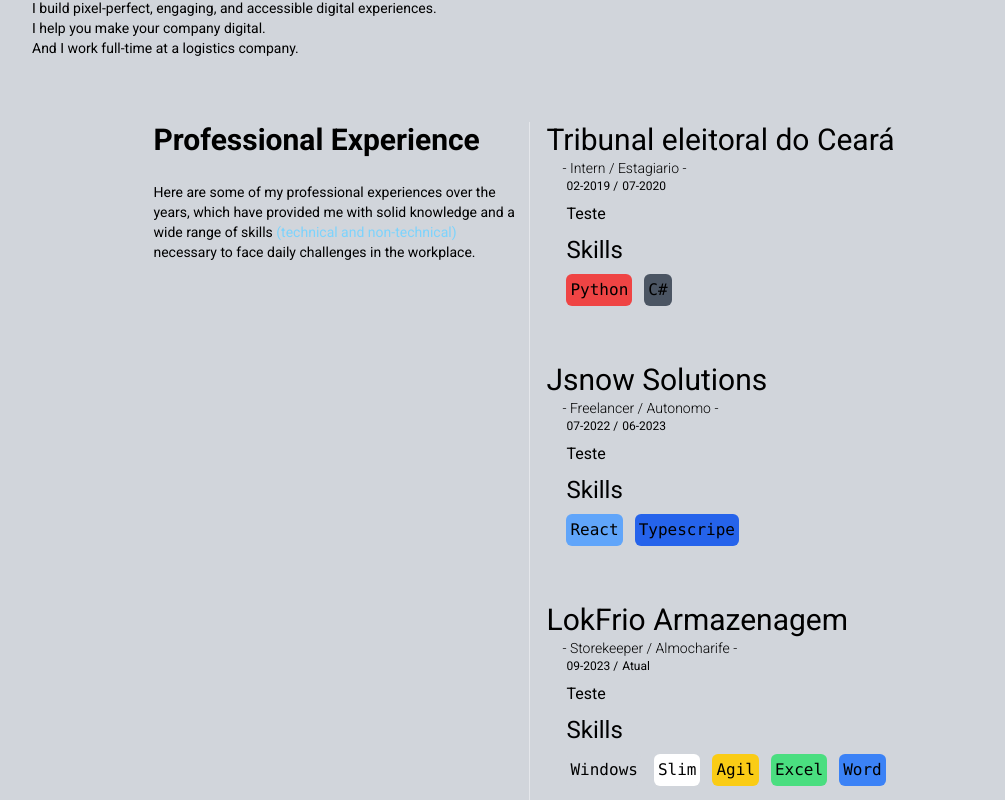
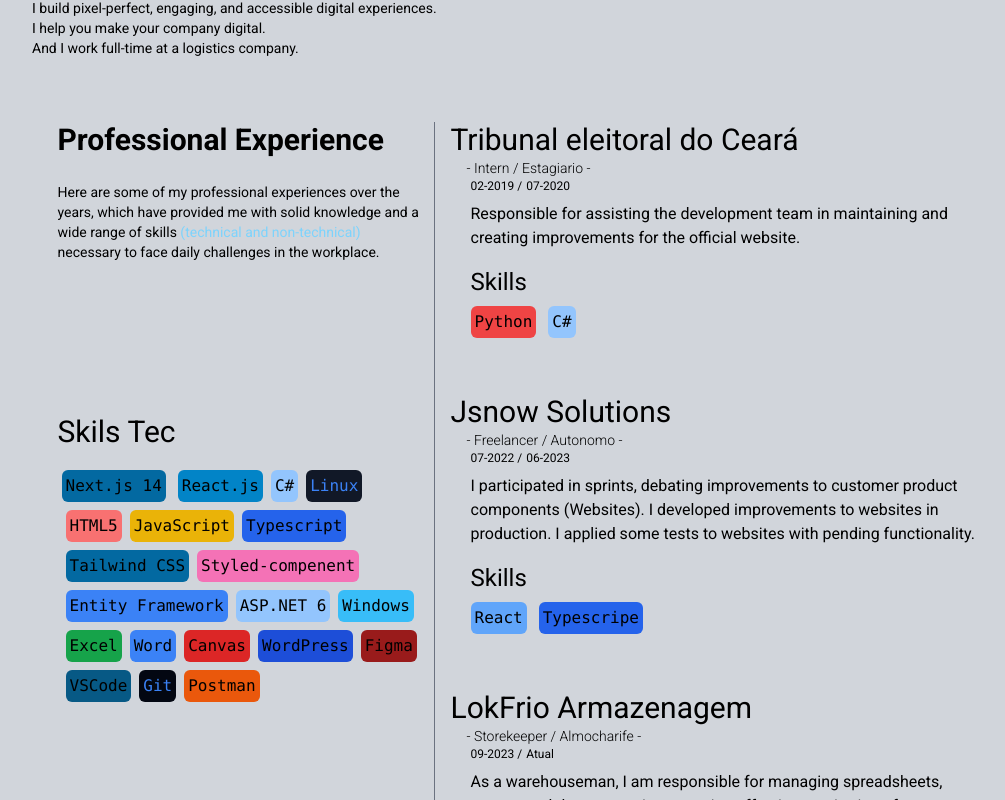
Before and after one commit to mascou9090/portfile-mascou, a Next.js app: page / in a window 1280 px wide. Shown: the part 260-1060 px from the top of the page, without its empty margins (120-1125 px from the left). Built offline with nearby package versions, Linux system fonts and the light colour scheme.

Commit message:
Home component finished

```diff
--- a/app/contact/page.tsx
+++ b/app/contact/page.tsx
@@ -36,9 +36,9 @@
                     <p className="text-md">In case you want to take a look at my codes, I also left my <a className="hover:opacity-40 font-bold duration-300" href="https://github.com/mascou9090">Github</a>.</p>
                 </div>
                 <div className="flex animate-content-main justify-center">
-                    <Link href="https://drive.google.com/file/d/1S5EBi9vDpandKnpjOQ6cxiabTFW2974R/view?usp=drive_link" passHref>
+                    <Link href="" passHref>
                         {/* biome-ignore lint/a11y/useButtonType: <explanation> */}
-                        <button className="border-none my-20 mx-4 w-60 h-14 rounded-lg dark:text-gray-300 bg-blue-700 hover:bg-slate-800 hover:text-black text-gray-800 dark:bg-sky-600 dark:hover:bg-stone-900 duration-300 cursor-pointer dark:hover:text-sky-400 font-bold">Curriculun Download</button>
+                        <button className="border-none my-20 mx-4 w-60 h-14 rounded-lg dark:text-gray-300 bg-blue-700 hover:bg-slate-800 hover:text-gray-200 text-gray-800 dark:bg-sky-600 dark:hover:bg-stone-900 duration-300 cursor-not-allowed dark:hover:text-sky-400 font-bold">Curriculun Download</button>
                     </Link>
                 </div>
             </div>
--- /dev/null
+++ b/app/descripetions/index.tsx
@@ -0,0 +1,4 @@
+
+export const freelancerDescription = "I participated in sprints, debating improvements to customer product components (Websites). I developed improvements to websites in production. I applied some tests to websites with pending functionality."
+export const internDescription = "Responsible for assisting the development team in maintaining and creating improvements for the official website."
+export const storekeeperDescription = "As a warehouseman, I am responsible for managing spreadsheets, reports and documentation, ensuring effective monitoring of resources and loads. My analytical skills allow me to identify opportunities to improve operational efficiency. Additionally, I coordinate with service providers to ensure proper movement of goods. I use Agil and Slim software for precise control of volumes, validity, titles and brands."
--- a/app/experience/index.tsx
+++ b/app/experience/index.tsx
@@ -30,7 +30,7 @@
 
 
     return (
-        <div className="flex flex-col pb-12 border-l-[1px] pl-4">
+        <div className="flex flex-col pb-12 dark:border-gray-400 border-gray-500 border-l-[1px] pl-4">
             <div>
                 <h3 className="text-3xl">{compane}</h3>
             </div>
@@ -41,11 +41,11 @@
                     <p className="text-xs">{dataActual} /</p>
                     <p className="text-xs">{monthExit === 0 ? ("Atual") : (dataExit)}</p>
                 </div>
-                <p className="block my-2">{description}</p>
+                <p className="block my-2 pb-2 md:w-[520px]">{description}</p>
                     <h3 className="text-2xl">Skills</h3>
                 <div className="flex py-2 space-x-3">
                     {skils?.map(skil => (
-                        <div key={skil.name} className={`${skil.cor} text-black font-mono animate-content-second rounded-md p-1`}>
+                        <div key={skil.name} className={`${skil.cor} dark:text-white text-black font-mono animate-content-second rounded-md p-1`}>
                             <p>{skil.name}</p>
                         </div>
                     ))}
--- a/app/layout.tsx
+++ b/app/layout.tsx
@@ -57,7 +57,7 @@
                     </div>
                 </header>
                 {children}
-                <footer className="justify-center mx-6 my-10 border-t-2 text-black flex border-gray-500 pt-8 w-auto">
+                <footer className="justify-center mx-6 my-10 border-t-2 dark:text-gray-300 text-black flex border-gray-500 pt-8 w-auto">
                     <div className="md:flex m-auto md:space-x-4 justify-center">
                         <p className="text-center">
                             <strong className="">© 2022 - 2024</strong>
@@ -70,7 +70,7 @@
                             <strong>Work</strong>
                             <br />
                             <a className="hover:opacity-40 duration-300 cursor-pointer" href="/about">
-                                Develep and Logistic
+                                Develop / Logistic
                             </a>
                         </p>
                         <p className="text-center"><strong>Social</strong>
--- a/app/page.tsx
+++ b/app/page.tsx
@@ -1,5 +1,7 @@
 import Link from "next/link";
 import Experience from "./experience";
+import { freelancerDescription, internDescription, storekeeperDescription } from "./descripetions";
+import Tecs from "./tecs";
 
 console.log("a")
 export default function Home() {
@@ -22,11 +24,34 @@
         <div className="px-2 md:w-96">
           <h2 className="font-semibold text-3xl">Professional Experience</h2>
           <p className=" py-6 text-sm">Here are some of my professional experiences over the years, which have provided me with solid knowledge and a wide range of skills <strong className="font-medium text-sky-300">(technical and non-technical)</strong> necessary to face daily challenges in the workplace.</p>
+          <h3 className="sm:mt-28 py-4 text-3xl">Skils Tec</h3>
+          <div className="flex flex-wrap mb-8 space-x-2 max-w-96">
+            <Tecs text="text-white" bg="bg-sky-700" name="Next.js 14"/>
+            <Tecs text="text-white" bg="bg-sky-600" name="React.js"/>
+            <Tecs text="text-white" bg="bg-blue-300" name="C#"/>
+            <Tecs text2="text-blue-500" text="text-white" bg="bg-gray-900" name="Linux"/>
+            <Tecs text="text-white" bg="bg-red-400" name="HTML5"/>
+            <Tecs text="text-white" bg="bg-yellow-500" name="JavaScript"/>
+            <Tecs text="text-white" bg="bg-blue-600" name="Typescript"/>
+            <Tecs text="text-white" bg="bg-sky-700" name="Tailwind CSS"/>
+            <Tecs text="text-white" bg="bg-pink-400" name="Styled-compenent"/>
+            <Tecs text="text-white" bg="bg-blue-500" name="Entity Framework"/>
+            <Tecs text="text-white" bg="bg-blue-300" name="ASP.NET 6"/>
+            <Tecs text="text-white" bg="bg-sky-400" name="Windows"/>
+            <Tecs text="text-white" bg="bg-green-600" name="Excel"/>
+            <Tecs text="text-white" bg="bg-blue-500" name="Word"/>
+            <Tecs text="text-white" bg="bg-red-600" name="Canvas"/>
+            <Tecs text="text-white" bg="bg-blue-700" name="WordPress"/>
+            <Tecs text="text-white" bg="bg-red-800" name="Figma"/>
+            <Tecs text="text-white" bg="bg-sky-800" name="VSCode"/>
+            <Tecs text2="text-blue-500" text="text-white" bg="bg-gray-950" name="Git"/>
+            <Tecs text="text-white" bg="bg-orange-600" name="Postman"/>
+          </div>
         </div>
         <div className="mb-20">
-          <Experience name="Intern / Estagiario" skils={[{'name':"Python",'cor':"bg-red-500"}, {'name':"C#",'cor':"bg-gray-600"}]} dataAdimision={new Date(2019,2)} dataResignation={new Date(2020,7)} description="Teste" compane="Tribunal eleitoral do Ceará"/>
-          <Experience name="Freelancer / Autonomo" skils={[{'name':"React",'cor':"bg-blue-400"}, {'name':"Typescripe",'cor':"bg-blue-600"}]} dataAdimision={new Date(2022,7)} dataResignation={new Date(2023,6)} description="Teste" compane="Jsnow Solutions"/>
-          <Experience name="Storekeeper / Almocharife" skils={[{'name':"Windows",'cor':"bg-gray-300"}, {'name':"Slim",'cor':"bg-white"}, {'name':"Agil",'cor':"bg-yellow-400"},{'name':"Excel",'cor':"bg-green-400"}, {'name':"Word",'cor':"bg-blue-500"}]} dataAdimision={new Date(2023,9)} dataResignation={new Date(0,0)} description="Teste" compane="LokFrio Armazenagem"/>
+          <Experience name="Intern / Estagiario" skils={[{'name':"Python",'cor':"bg-red-500"}, {'name':"C#",'cor':"bg-blue-300"}]} dataAdimision={new Date(2019,2)} dataResignation={new Date(2020,7)} description={internDescription} compane="Tribunal eleitoral do Ceará"/>
+          <Experience name="Freelancer / Autonomo" skils={[{'name':"React",'cor':"bg-blue-400"}, {'name':"Typescripe",'cor':"bg-blue-600"}]} dataAdimision={new Date(2022,7)} dataResignation={new Date(2023,6)} description={freelancerDescription} compane="Jsnow Solutions"/>
+          <Experience name="Storekeeper / Almocharife" skils={[{'name':"Windows",'cor':"bg-sky-400"}, {'name':"Slim",'cor':"bg-sky-500"}, {'name':"Agil",'cor':"bg-yellow-600"},{'name':"Excel",'cor':"bg-green-600"}, {'name':"Word",'cor':"bg-blue-500"}]} dataAdimision={new Date(2023,9)} dataResignation={new Date(0,0)} description={storekeeperDescription} compane="LokFrio Armazenagem"/>
         </div>
       </aside>
       <Link href="/contact">
--- /dev/null
+++ b/app/tecs/index.tsx
@@ -0,0 +1,16 @@
+
+
+interface PropsTecs {
+    name: string
+    bg: string
+    text: string
+    text2?: string
+}
+
+export default function Tecs({name, bg, text, text2}: PropsTecs) {
+    return (
+        <div className={`${bg} dark:${text} cursor-pointer hover:opacity-60 duration-500 font-mono ${text2} m-1 animate-content-third p-1 rounded-md`}>
+            {name}
+        </div>
+    )
+}
```
